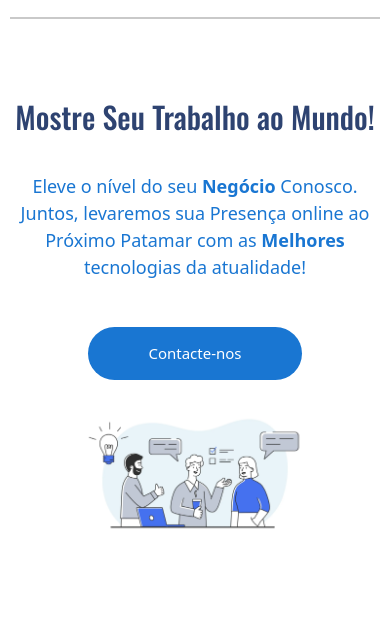
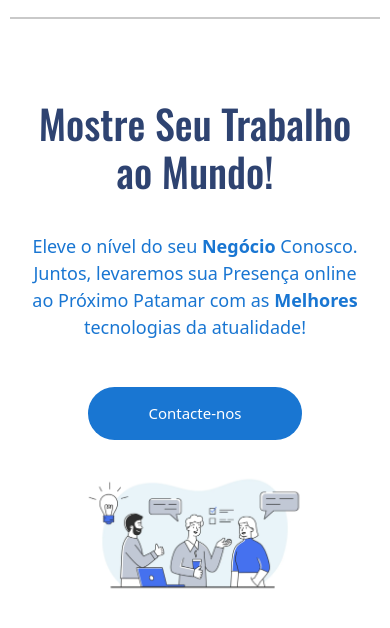
Before and after one commit to MateusBarbosa1/BarbosaDev, a plain HTML site: page index.html in a window 390 px wide. Shown: the part 102-730 px from the top of the page. Drawn offline with nearby package versions, Linux system fonts and the light colour scheme.

Commit message:
Update Responsive

```diff
--- a/css/style.css
+++ b/css/style.css
@@ -91,16 +91,17 @@ section img {
     width: 90%;
   }
 }
-@media screen and (max-width: 400px) {
+@media screen and (max-width: 500px) {
   header .menu {
     display: none;
   }
   section .slogan h2 {
-    font-size: 30px;
+    width: 90%;
+    font-size: 40px;
   }
   .slogan p {
     font-size: 18px;
-    width: 90%;
+    width: 85%;
   }
   .slogan button {
     margin: 30px 0;
```
